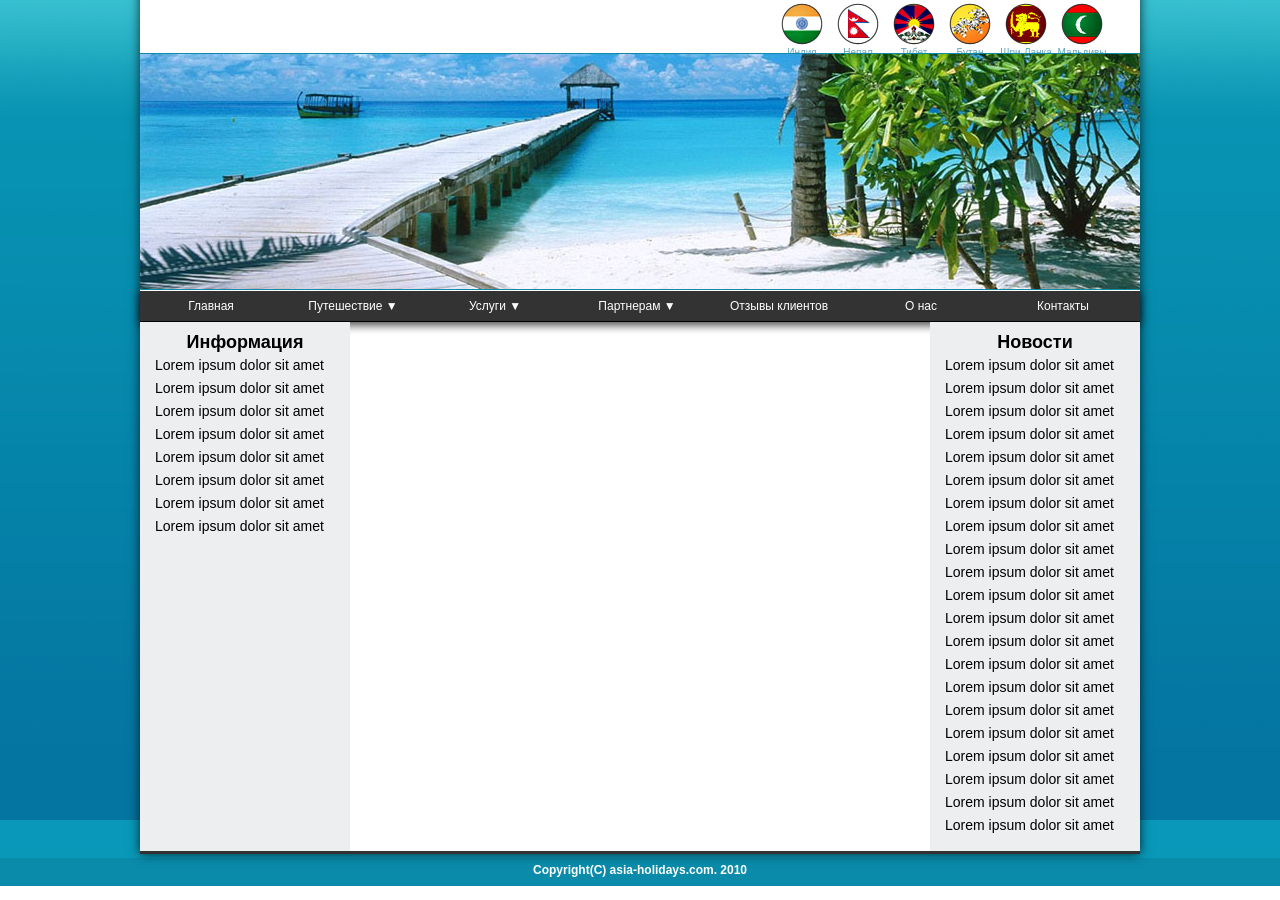
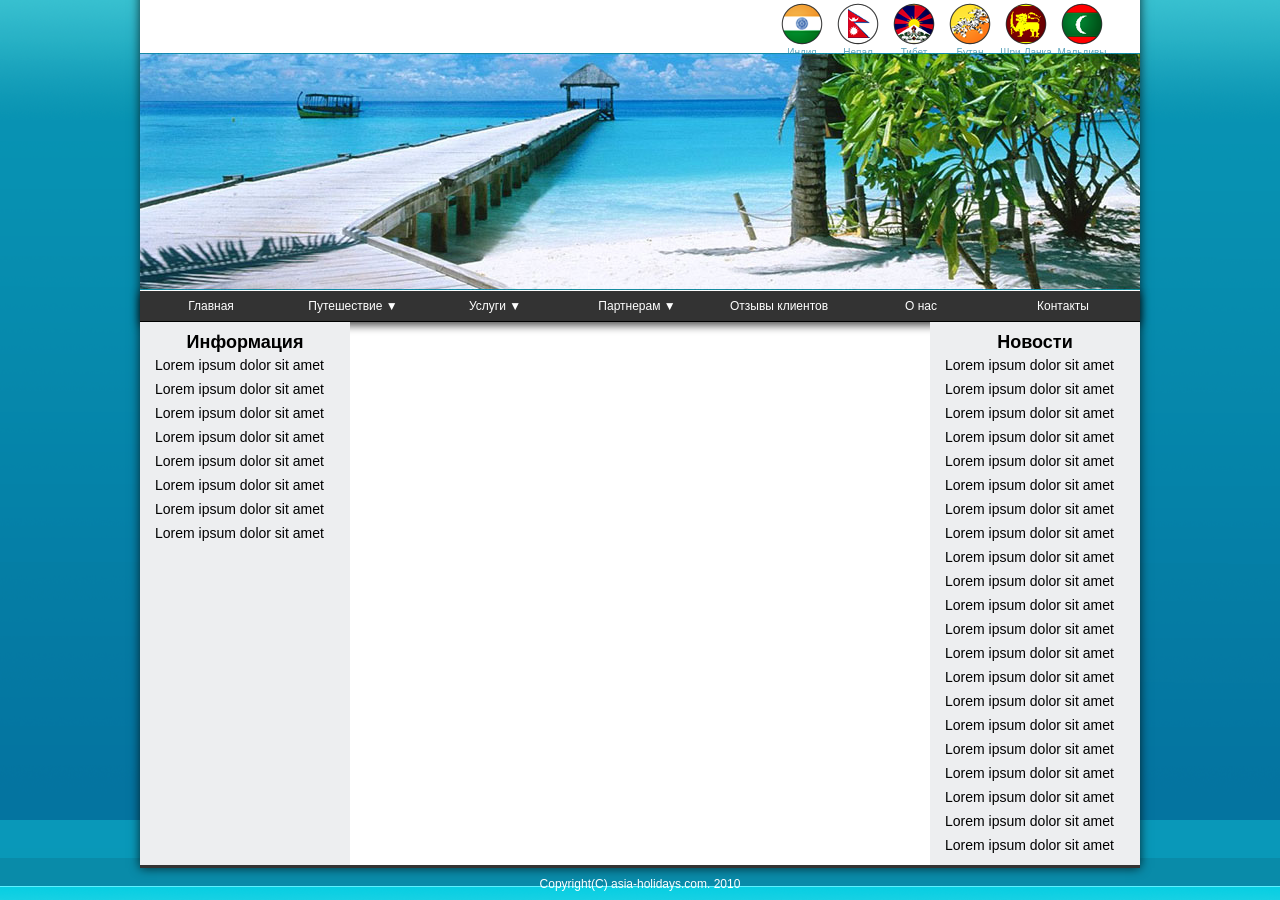
Before and after one commit to molodshiy/vanok1993.github.io, a plain HTML site: page GoIT/markup/home/lesson4/index.html in a window 1280 px wide. Shown: the part 240-1140 px from the top of the page. Drawn offline with Linux system fonts and the light colour scheme.

Commit message:
Change news and info list to paragraph, set font-weight to footer title.

```diff
--- a/GoIT/markup/home/lesson4/css/style.css
+++ b/GoIT/markup/home/lesson4/css/style.css
@@ -129,7 +129,7 @@ h3 {
 .content {
     width: 100%;
     overflow: hidden;
-    padding-bottom: 15px;
+    padding-bottom: 8px;
 }
 
 .info {
@@ -142,15 +142,12 @@ h3 {
 
 }
 
-.info > ul {
-    margin: 0;
-    padding: 0;
-}
-
-.info > ul > li {
+.info > p {
     font-size: 14px;
     list-style: none;
-    padding: 4px 0 3px 15px;
+    padding-left: 15px;
+    margin: 0;
+    line-height: 24px;
 }
 
 h4 {
@@ -167,15 +164,12 @@ h4 {
     margin-bottom: -20000px;
 }
 
-.news > ul {
-    margin: 0;
-    padding: 0;
-}
-
-.news > ul > li {
+.news > p {
     font-size: 14px;
     list-style: none;
-    padding: 4px 0 3px 15px;
+    padding-left: 15px;
+    margin: 0;
+    line-height: 24px;
 }
 
 .main_content {
@@ -192,4 +186,5 @@ footer {
 
 footer h4 {
     margin: 0;
+    font-weight: 300;
 }
--- a/GoIT/markup/home/lesson4/index.html
+++ b/GoIT/markup/home/lesson4/index.html
@@ -56,7 +56,7 @@
             </ul>
         </li>
 
-        <li  class="partner"><a href="#">Партнерам &#9660;</a>
+        <li class="partner"><a href="#">Партнерам &#9660;</a>
             <ul>
                 <li><a href="#">Партнерам 1</a></li>
                 <li><a href="#">Партнерам 2</a></li>
@@ -76,43 +76,41 @@
     <div class="content clearfix">
         <div class="info">
             <h4>Информация</h4>
-            <ul>
-                <li>Lorem ipsum dolor sit amet</li>
-                <li>Lorem ipsum dolor sit amet</li>
-                <li>Lorem ipsum dolor sit amet</li>
-                <li>Lorem ipsum dolor sit amet</li>
-                <li>Lorem ipsum dolor sit amet</li>
-                <li>Lorem ipsum dolor sit amet</li>
-                <li>Lorem ipsum dolor sit amet</li>
-                <li>Lorem ipsum dolor sit amet</li>
-            </ul>
+
+            <p>Lorem ipsum dolor sit amet
+                Lorem ipsum dolor sit amet
+                Lorem ipsum dolor sit amet
+                Lorem ipsum dolor sit amet
+                Lorem ipsum dolor sit amet
+                Lorem ipsum dolor sit amet
+                Lorem ipsum dolor sit amet
+                Lorem ipsum dolor sit amet</p>
         </div>
 
         <div class="news">
             <h4>Новости</h4>
-            <ul>
-                <li>Lorem ipsum dolor sit amet</li>
-                <li>Lorem ipsum dolor sit amet</li>
-                <li>Lorem ipsum dolor sit amet</li>
-                <li>Lorem ipsum dolor sit amet</li>
-                <li>Lorem ipsum dolor sit amet</li>
-                <li>Lorem ipsum dolor sit amet</li>
-                <li>Lorem ipsum dolor sit amet</li>
-                <li>Lorem ipsum dolor sit amet</li>
-                <li>Lorem ipsum dolor sit amet</li>
-                <li>Lorem ipsum dolor sit amet</li>
-                <li>Lorem ipsum dolor sit amet</li>
-                <li>Lorem ipsum dolor sit amet</li>
-                <li>Lorem ipsum dolor sit amet</li>
-                <li>Lorem ipsum dolor sit amet</li>
-                <li>Lorem ipsum dolor sit amet</li>
-                <li>Lorem ipsum dolor sit amet</li>
-                <li>Lorem ipsum dolor sit amet</li>
-                <li>Lorem ipsum dolor sit amet</li>
-                <li>Lorem ipsum dolor sit amet</li>
-                <li>Lorem ipsum dolor sit amet</li>
-                <li>Lorem ipsum dolor sit amet</li>
-            </ul>
+
+            <p>Lorem ipsum dolor sit amet
+                Lorem ipsum dolor sit amet
+                Lorem ipsum dolor sit amet
+                Lorem ipsum dolor sit amet
+                Lorem ipsum dolor sit amet
+                Lorem ipsum dolor sit amet
+                Lorem ipsum dolor sit amet
+                Lorem ipsum dolor sit amet
+                Lorem ipsum dolor sit amet
+                Lorem ipsum dolor sit amet
+                Lorem ipsum dolor sit amet
+                Lorem ipsum dolor sit amet
+                Lorem ipsum dolor sit amet
+                Lorem ipsum dolor sit amet
+                Lorem ipsum dolor sit amet
+                Lorem ipsum dolor sit amet
+                Lorem ipsum dolor sit amet
+                Lorem ipsum dolor sit amet
+                Lorem ipsum dolor sit amet
+                Lorem ipsum dolor sit amet
+                Lorem ipsum dolor sit amet</p>
         </div>
         <div class="main_content"></div>
     </div>
```
